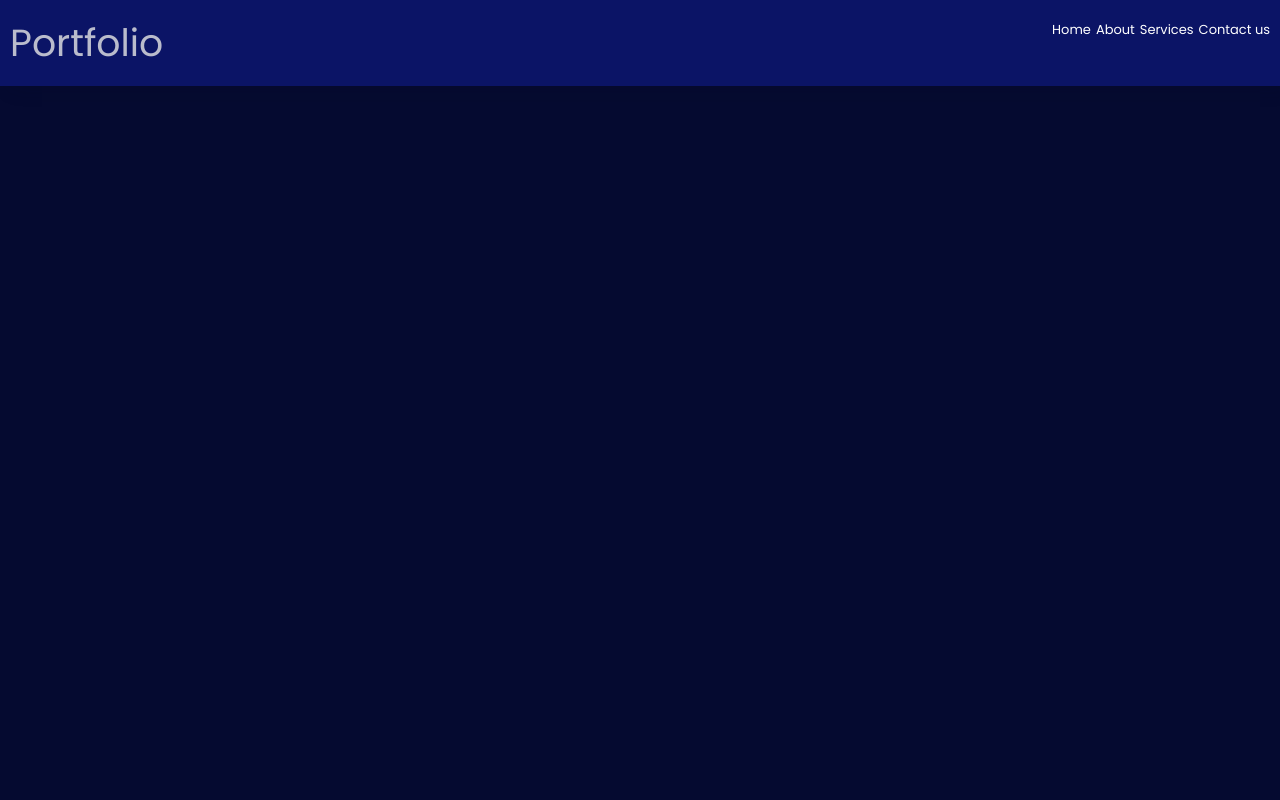
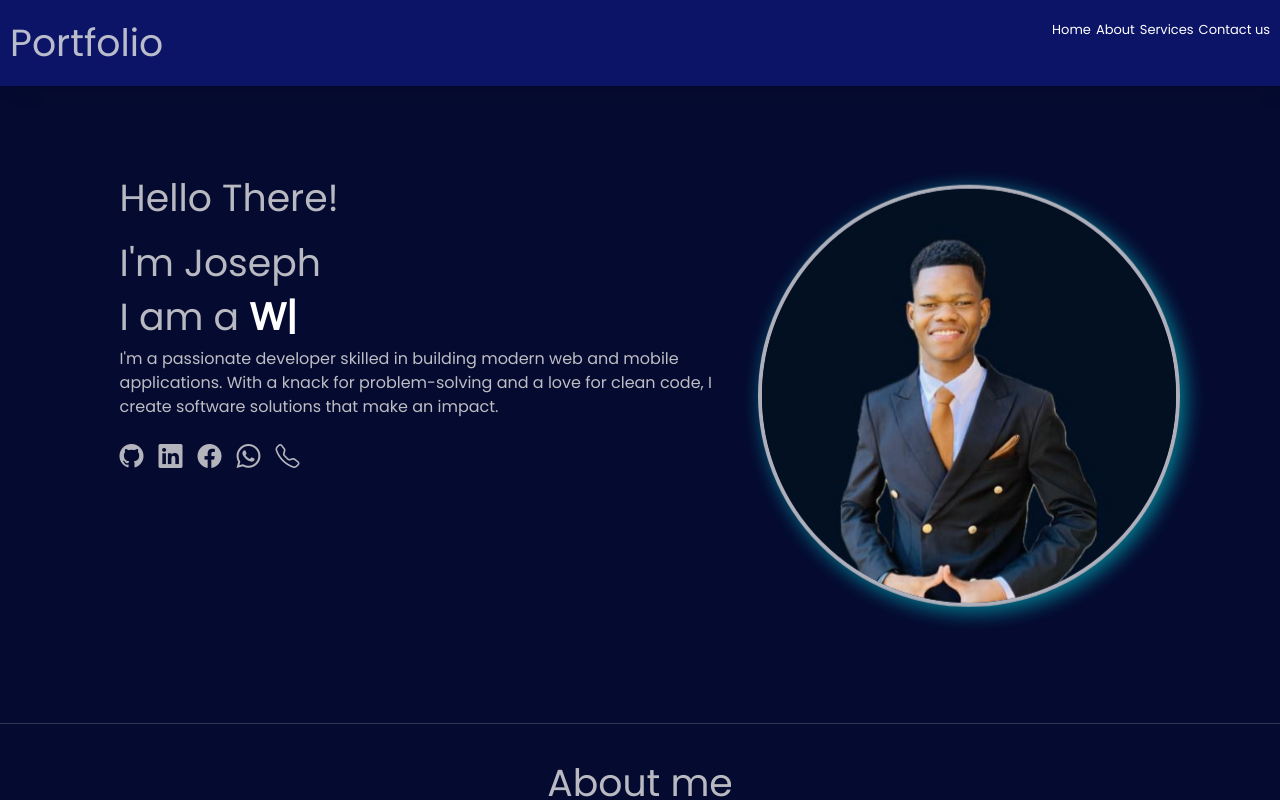
Before and after one commit to ICTPass2002kgao/Portfolio, a React (Vite) app: page / in a window 1280 px wide. Shown: the top 800 px of the page. Built offline with nearby package versions, Linux system fonts and the light colour scheme.

Commit message:
added hosting configurations

```diff
--- a/src/App.jsx
+++ b/src/App.jsx
@@ -1,9 +1,10 @@
 import Navbar from "./Components/Navbar";
-
+import Home from './Navbar-Components/Home';
 function App() {
   return (
     <>
     <Navbar></Navbar>
+    <Home/>
     </>
   );
 }
```
